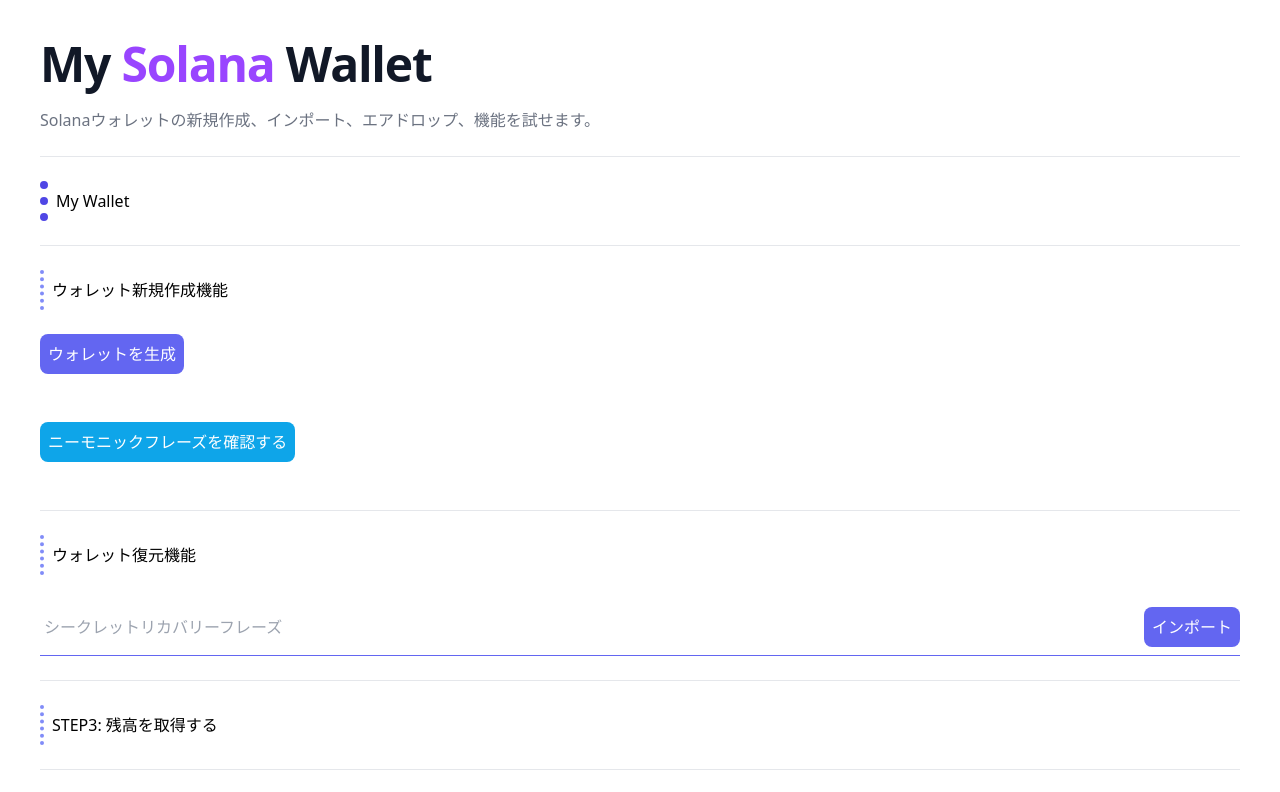
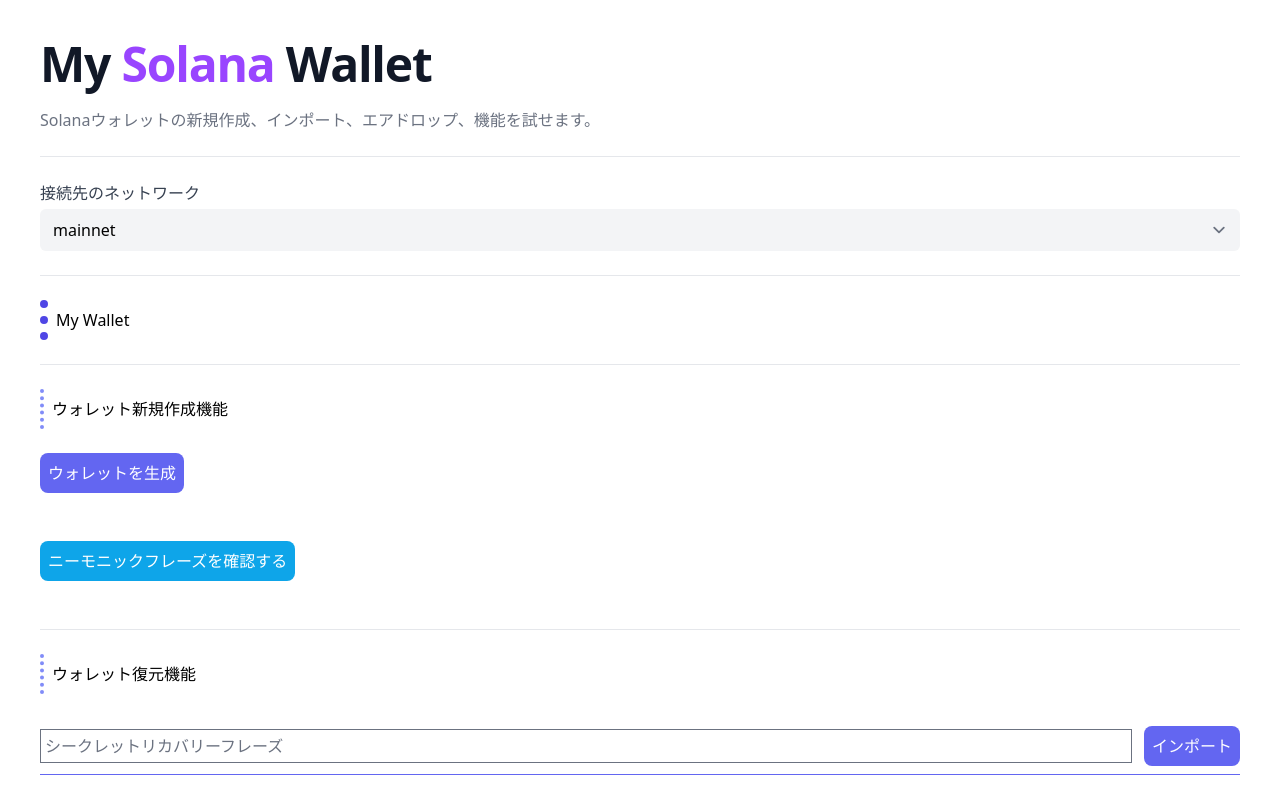
Before and after one commit to mashharuki/SolanaWalletDApp, a Next.js app in the folder client/: page / in a window 1280 px wide. Shown: the top 792 px of the page. Built offline with nearby package versions, Linux system fonts and the light colour scheme.

Commit message:
接続するネットワークを変更できる様にしました。

```diff
--- a/client/package.json
+++ b/client/package.json
@@ -15,6 +15,7 @@
     "react-dom": "18.0.0"
   },
   "devDependencies": {
+    "@tailwindcss/forms": "^0.5.2",
     "autoprefixer": "^10.4.4",
     "postcss": "^8.4.5",
     "tailwindcss": "^3.0.24"
--- a/client/pages/index.js
+++ b/client/pages/index.js
@@ -13,7 +13,7 @@
 import HeadComponent from '../components/Head';
 
 // 接続するネットワークを選択
-const NETWORK = 'devnet';
+// const NETWORK = 'devnet';
 
 /**
  * Homeコンポーネント
@@ -26,6 +26,7 @@
   const [balance, setBalance] = useState(0);
   const [transactionSig, setTransactionSig] = useState("");
   const [initFlg, setInitFlg] = useState(true);
+  const [network, setNetwork] = useState(null);
 
   /**
    * アカウントを生成するメソッド
@@ -69,7 +70,7 @@
   const refreshBalance = async () => {
     try {
       // コネクションインスタンスを生成
-      const connection = new Connection(clusterApiUrl(NETWORK), "confirmed");
+      const connection = new Connection(clusterApiUrl(network), "confirmed");
       // 公開鍵を取得する。
       const publicKey = account.publicKey;
       // 残高を取得する。
@@ -88,7 +89,7 @@
    */
   const handleAirdrop = async () => {
     // connectionインスタンスを生成
-    const connection = new Connection(clusterApiUrl(NETWORK), "confirmed");
+    const connection = new Connection(clusterApiUrl(network), "confirmed");
     // エアドロップ(1 SOL)をリクエストするためのデジタル署名データを生成する。
     const signature = await connection.requestAirdrop(account.publicKey, LAMPORTS_PER_SOL);
     // エアドロップを実施するためのトランザクションを処理する。
@@ -114,7 +115,7 @@
       // トランザクション用の署名データを初期化する。
       setTransactionSig("");
       // connectionインスタンスを生成
-      const connection = new Connection(clusterApiUrl(NETWORK), "confirmed");
+      const connection = new Connection(clusterApiUrl(network), "confirmed");
 
       // 送金処理用のデータを作成する。
       const instructions = SystemProgram.transfer({
@@ -168,12 +169,35 @@
         <hr className="my-6" />
 
         <div>
+          <label class="block">
+            <span class="text-gray-700">接続先のネットワーク</span>
+            <select class="
+                block
+                w-full
+                mt-1
+                rounded-md
+                bg-gray-100
+                border-transparent
+                focus:border-gray-500 focus:bg-white focus:ring-0
+              "
+              onChange={(e) => setNetwork(e.target.value)}
+            >
+              <option>mainnet</option>
+              <option>devnet</option>
+              <option>testnet</option>
+            </select>
+          </label>
+        </div>
+
+        <hr className="my-6" />
+
+        <div>
           <h3 className="p-2 border-dotted border-l-8 border-l-indigo-600">My Wallet</h3>
           {/* ウォレットアドレス表示 */}
           {account && (
             <>
               <div className="my-6 text-indigo-600 font-bold">アドレス: {account.publicKey.toString()}</div>
-              <div className="my-6 font-bold">ネットワーク: {NETWORK}</div>
+              <div className="my-6 font-bold">ネットワーク: {network}</div>
               {typeof balance === "number" && <div className="my-6 font-bold">💰 残高: {balance} SOL</div>}
             </>
           )}
@@ -311,7 +335,7 @@
                 <>
                   <span className="text-red-600">送金が完了しました!</span>
                   <a
-                    href={`https://explorer.solana.com/tx/${transactionSig}?cluster=${NETWORK}`}
+                    href={`https://explorer.solana.com/tx/${transactionSig}?cluster=${network}`}
                     className="border-double border-b-4 border-b-indigo-600"
                     target='_blank'
                   >
--- a/client/tailwind.config.js
+++ b/client/tailwind.config.js
@@ -6,5 +6,7 @@
   theme: {
     extend: {},
   },
-  plugins: [],
+  plugins: [
+    require('@tailwindcss/forms')
+  ],
 }
```
Also changed, not shown: 1 other file (tests, documents, lock files or other folders).
